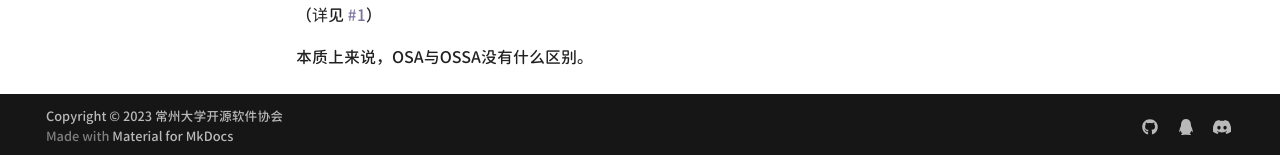
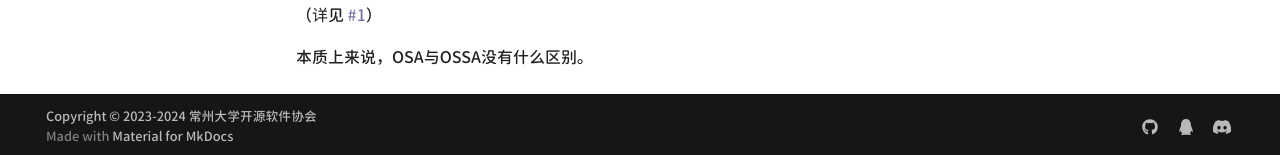
Before and after one commit to CCZU-OSSA/home, an MkDocs documentation site: the page built from docs/index.md, in a window 1280 px wide and 1080 px high. Shown: the part 922-1077 px from the top of the window. Built offline with MkDocs 1.6.1 and Material for MkDocs 9.7.7, drawn with Linux system fonts in a browser that asks for light colours; some web fonts are replaced; comment, search, counter and statistics services are not loaded.

Commit message:
✨ Upgrade BuildScript, now 2024😎

```diff
--- a/mkdocs.yml
+++ b/mkdocs.yml
@@ -4,7 +4,7 @@ site_url: http://cczu-ossa.github.io/home
 site_author: CCZU-OSSA
 repo_name: CCZU-OSSA/home
 repo_url: https://github.com/CCZU-OSSA/home
-copyright: Copyright &copy; 2023 常州大学开源软件协会
+copyright: Copyright &copy; 2023-2024 常州大学开源软件协会
 edit_uri: edit/main/docs/
 
 nav:
```
Also changed, not shown: 2 other files.
